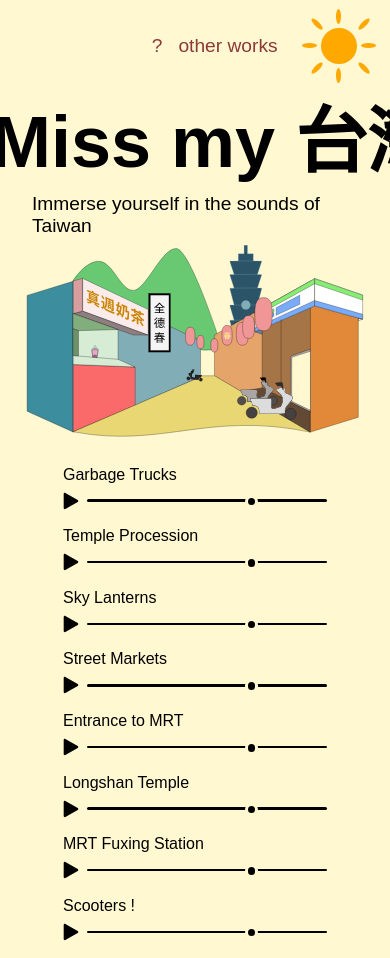
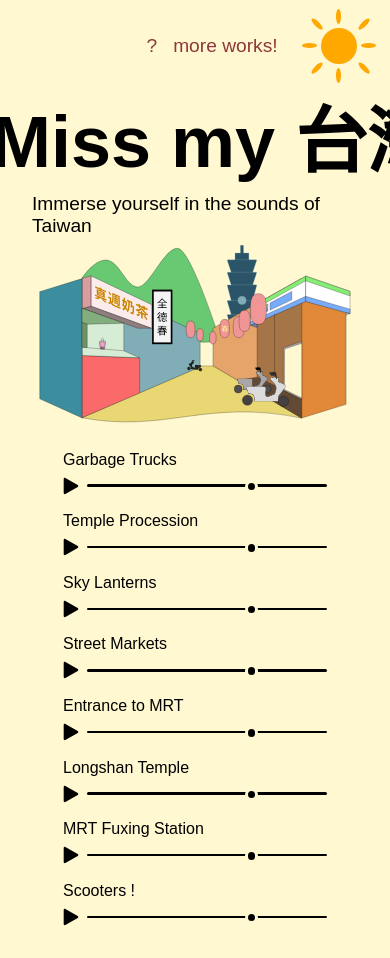
Before and after one commit to vibbyg/i-miss-my-taiwan, a Next.js app: page / in a window 390 px wide. Shown: the top 958 px of the page. Built offline with nearby package versions, Linux system fonts and the light colour scheme; a web font is replaced by a local one.

Commit message:
reduced svg min width below mobile device width

```diff
--- a/src/app/components/Content.tsx
+++ b/src/app/components/Content.tsx
@@ -30,7 +30,7 @@ const TracksContainer = styled.div`
 `
 const SvgContainer = styled.div`
   width: 75%;
-  min-width: 400px;
+  min-width: 370px;
 `
 
 
--- a/src/app/components/Footer.tsx
+++ b/src/app/components/Footer.tsx
@@ -44,7 +44,7 @@ const footerListData = [
     title: '?'
   },
   {
-    title: 'other works'
+    title: 'more works!'
   },
 ]
 
```
